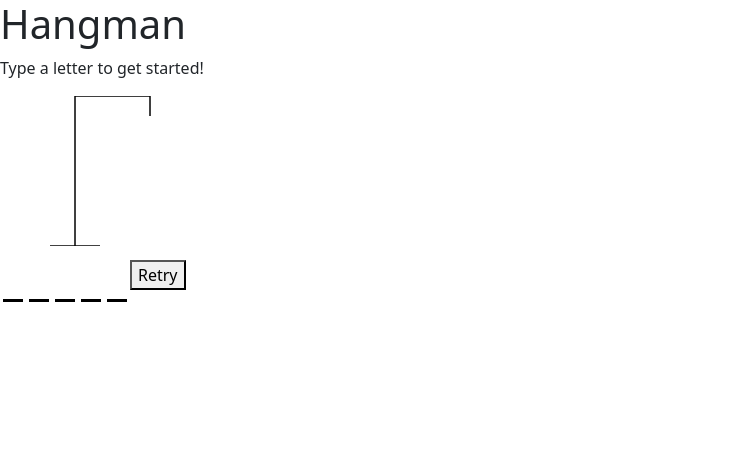
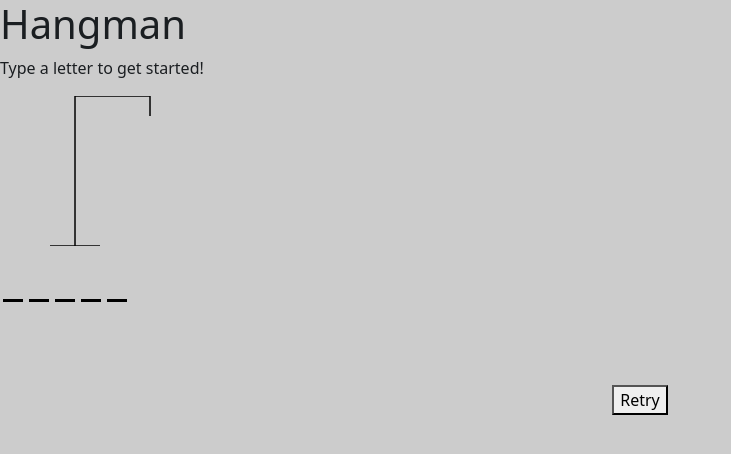
Before and after one commit to mayuanxin1234/hanged-main, a React (Create React App) app: page / in a window 1280 px wide. Shown: the top 454 px of the page, without its empty margins (0-731 px from the left). Built offline with nearby package versions, Linux system fonts and the light colour scheme.

Commit message:
added in new changes to stylesheet

```diff
--- a/src/index.css
+++ b/src/index.css
@@ -28,7 +28,34 @@ code {
   flex-direction: column;
   text-align: right;
 }
-
+.word {
+  display: flex;
+  position: absolute;
+  left: 10px;
+}
+.popup{
+  position: fixed;
+  top:0;
+  left:0;
+  width:100%;
+  height:100vh;
+  background-color: rgba(0,0,0,0.2);
+  display: flex;
+ justify-content:center;
+ align-items: center;
+}
+.popup-inner{
+  position: absolute;
+  padding:32px;
+  width:100%;
+  max-width: 640px;
+  background-color: #FFF;
+}
+.popup-inner.close-btn {
+  position: absolute;
+  top:60px;
+  right:120px;
+}
 .rowC{display:flex; flex-direction:row;
   border-bottom: 3px solid #000000;
   display: inline-flex;
```
